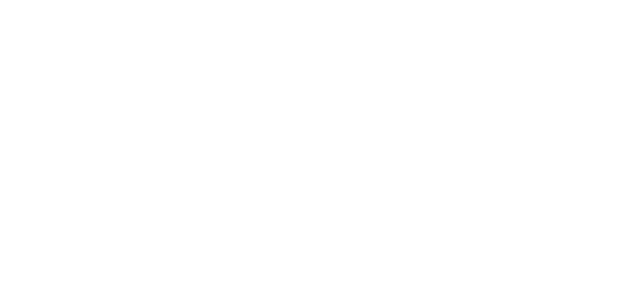
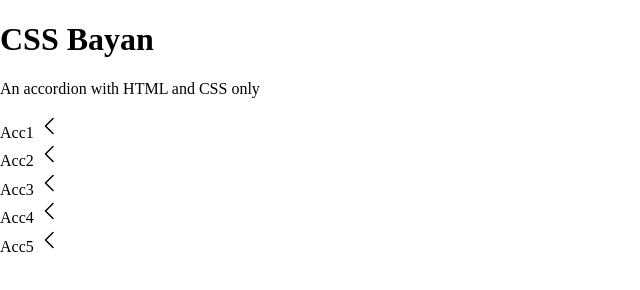
Before and after one commit to nadyayusova/cssBayan, a plain HTML site: page cssBayan/index.html in a window 1280 px wide. Shown: the whole page, without its empty margins (0-640 px from the left). Drawn offline with Linux system fonts and the light colour scheme.

Commit message:
feat: add html accordion (Вс 12 мар 2023 11:56:50 MSK)

```diff
--- a/cssBayan/index.html
+++ b/cssBayan/index.html
@@ -9,6 +9,68 @@
   <title>CSS Bayan</title>
 </head>
 <body>
-
+  <div class="page-wrapper">
+    <main class="page-main">
+      <h1 class="page-main__title">CSS Bayan</h1>
+      <p class="page-main__text">An accordion with HTML and CSS only</p>
+      <div class="accordion">
+        <div class="accordion__element">
+          <div class="accordion__header">
+            <span class="accordion__header-text">Acc1</span>
+            <svg width="24" height="24" viewBox="0 0 24 24" fill="none" aria-hidden="true">
+              <path d="M15 19.5L7.5 12L15 4.5" stroke="currentColor" stroke-width="1.5" stroke-linecap="round" stroke-linejoin="round"></path>
+            </svg>
+          </span>
+          </div>
+          <div class="accordion__content">
+          </div>
+        </div>
+        <div class="accordion__element">
+          <div class="accordion__header">
+            <span class="accordion__header-text">Acc2</span>
+            <svg width="24" height="24" viewBox="0 0 24 24" fill="none" aria-hidden="true">
+              <path d="M15 19.5L7.5 12L15 4.5" stroke="currentColor" stroke-width="1.5" stroke-linecap="round" stroke-linejoin="round"></path>
+            </svg>
+          </span>
+          </div>
+          <div class="accordion__content">
+          </div>
+        </div>
+        <div class="accordion__element">
+          <div class="accordion__header">
+            <span class="accordion__header-text">Acc3</span>
+            <svg width="24" height="24" viewBox="0 0 24 24" fill="none" aria-hidden="true">
+              <path d="M15 19.5L7.5 12L15 4.5" stroke="currentColor" stroke-width="1.5" stroke-linecap="round" stroke-linejoin="round"></path>
+            </svg>
+          </span>
+          </div>
+          <div class="accordion__content">
+          </div>
+        </div>
+        <div class="accordion__element">
+          <div class="accordion__header">
+            <span class="accordion__header-text">Acc4</span>
+            <svg width="24" height="24" viewBox="0 0 24 24" fill="none" aria-hidden="true">
+              <path d="M15 19.5L7.5 12L15 4.5" stroke="currentColor" stroke-width="1.5" stroke-linecap="round" stroke-linejoin="round"></path>
+            </svg>
+          </span>
+          </div>
+          <div class="accordion__content">
+          </div>
+        </div>
+        <div class="accordion__element">
+          <div class="accordion__header">
+            <span class="accordion__header-text">Acc5</span>
+            <svg width="24" height="24" viewBox="0 0 24 24" fill="none" aria-hidden="true">
+              <path d="M15 19.5L7.5 12L15 4.5" stroke="currentColor" stroke-width="1.5" stroke-linecap="round" stroke-linejoin="round"></path>
+            </svg>
+          </span>
+          </div>
+          <div class="accordion__content">
+          </div>
+        </div>
+      </div>
+    </main>
+  </div>
 </body>
 </html>
```
